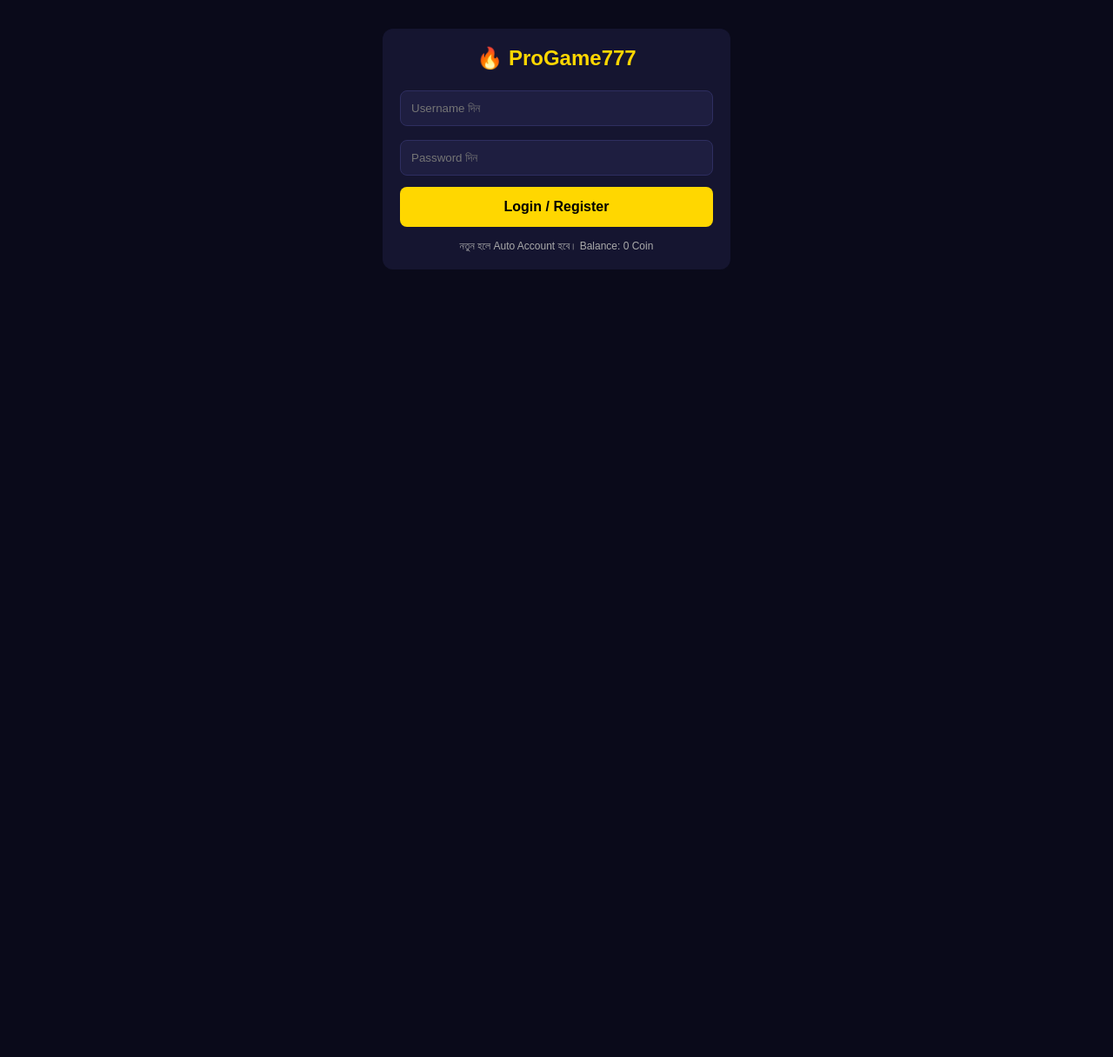
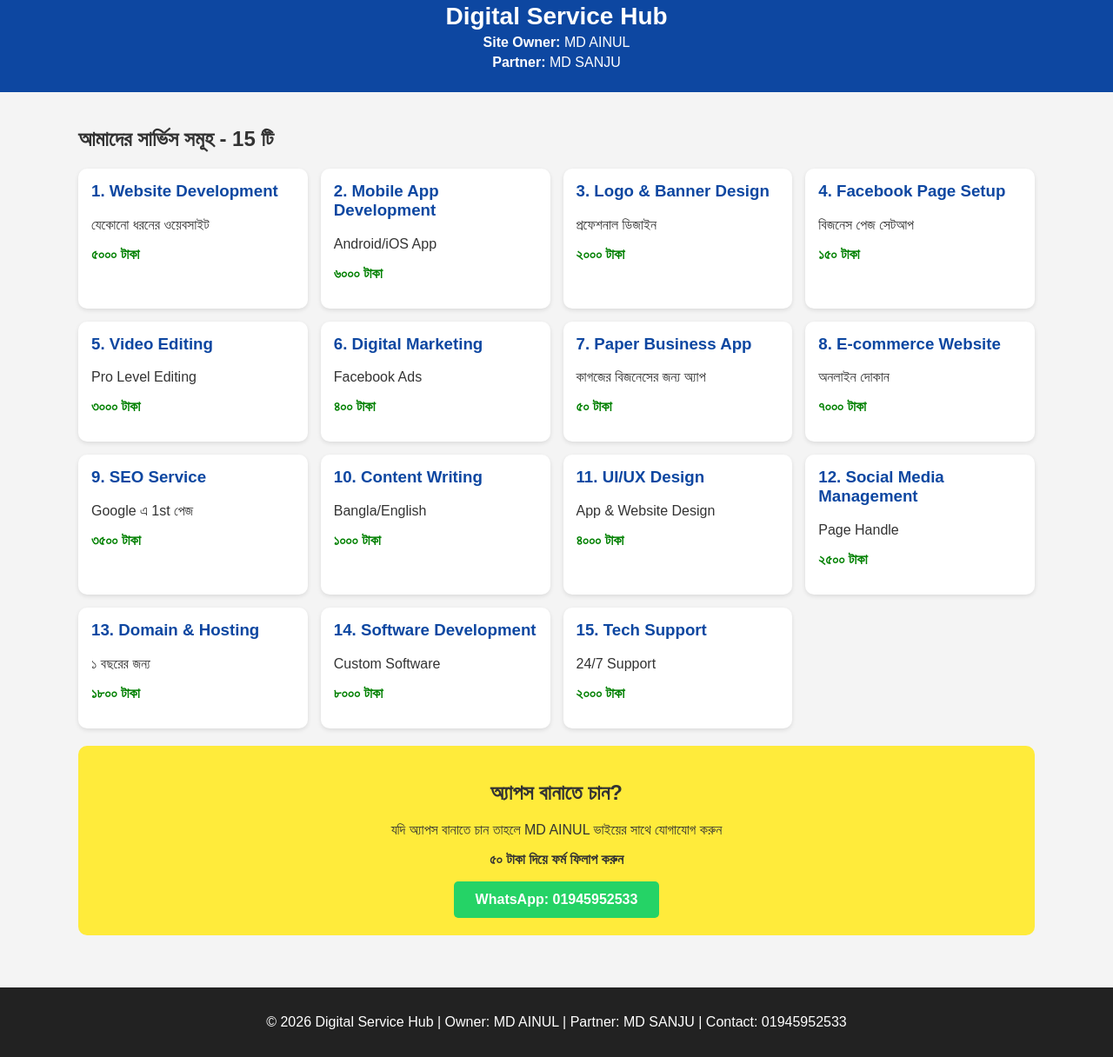
Before and after one commit to ainullahsoft1122/ainullahsoft1122.github.io, a plain HTML site: page index.html in a window 1280 px wide. Shown: the part 17-1233 px from the top of the page at 87% size. Before the commit the page ends 800 px from the top, so only its background shows below. Drawn offline with Linux system fonts and the light colour scheme.

Commit message:
Update index.html

```diff
--- a/index.html
+++ b/index.html
@@ -3,128 +3,61 @@
 <head>
 <meta charset="UTF-8">
 <meta name="viewport" content="width=device-width, initial-scale=1.0">
-<title>ProGame777</title>
+<title>Digital Service Hub</title>
 <style>
-* { margin:0; padding:0; box-sizing:border-box; font-family:Arial; }
-body { background:#0a0a1a; color:#fff; padding-bottom:70px; }
-.login-box { max-width:400px; margin:50px auto; background:#151530; padding:20px; border-radius:12px; }
-input { width:100%; padding:12px; background:#1e1e40; border:1px solid #2e2e60; border-radius:8px; color:#fff; margin:8px 0; }
-.btn { width:100%; padding:14px; border:none; border-radius:8px; font-weight:bold; font-size:16px; cursor:pointer; background:#FFD700; color:#000; margin:5px 0; }
-.header { background:#151530; padding:12px 15px; display:flex; justify-content:space-between; position:sticky; top:0; z-index:99; }
-.bal { background:#1e1e40; padding:8px 15px; border-radius:20px; color:#00ff88; font-weight:bold; }
-.container { padding:12px; max-width:700px; margin:auto; }
-.card { background:#151530; border-radius:12px; padding:15px; margin:12px 0; }
-.title { color:#FFD700; font-size:18px; margin-bottom:10px; font-weight:bold; }
-.num { background:#FFD700; color:#000; padding:12px; border-radius:8px; font-size:18px; font-weight:bold; text-align:center; margin:8px 0; }
-.game-grid { display:grid; grid-template-columns:repeat(3,1fr); gap:10px; }
-.game-box { background:#1e1e40; padding:15px; border-radius:10px; text-align:center; cursor:pointer; transition:0.2s; }
-.game-box:hover { background:#2e2e60; }
-.bottom-nav { position:fixed; bottom:0; left:0; right:0; background:#151530; display:flex; justify-content:space-around; padding:10px 0; border-top:1px solid #2e2e60; }
-.nav-btn { text-align:center; color:#888; font-size:11px; cursor:pointer; }
-.nav-btn.active { color:#FFD700; }
+  body{font-family:Arial; margin:0; background:#f4f4f4; color:#333;}
+  header{background:#0d47a1; color:white; text-align:center; padding:20px;}
+  header h1{margin:0; font-size:28px;}
+  header p{margin:5px 0;}
+  .container{max-width:1100px; margin:auto; padding:20px;}
+  .services{display:grid; grid-template-columns:repeat(auto-fit, minmax(250px, 1fr)); gap:15px;}
+  .card{background:white; padding:15px; border-radius:10px; box-shadow:0 2px 5px rgba(0,0,0,0.1);}
+  .card h3{color:#0d47a1; margin-top:0;}
+  .price{font-weight:bold; color:green;}
+  .deposit{background:#ffeb3b; padding:20px; border-radius:10px; text-align:center; margin:20px 0;}
+  .btn{background:#25D366; color:white; padding:12px 25px; border:none; border-radius:5px; cursor:pointer; font-size:16px; font-weight:bold;}
+  footer{background:#222; color:white; text-align:center; padding:15px; margin-top:20px;}
 </style>
 </head>
 <body>
 
-<!-- LOGIN / REGISTER PAGE -->
-<div id="loginPage" class="login-box">
-  <h2 style="text-align:center; color:#FFD700; margin-bottom:15px;">🔥 ProGame777</h2>
-  <input type="text" id="username" placeholder="Username দিন">
-  <input type="password" id="password" placeholder="Password দিন">
-  <button class="btn" onclick="login()">Login / Register</button>
-  <p style="font-size:12px; color:#aaa; text-align:center; margin-top:10px;">নতুন হলে Auto Account হবে। Balance: 0 Coin</p>
-</div>
-
-<!-- MAIN APP -->
-<div id="app" style="display:none;">
-<div class="header">
-  <div style="color:#FFD700; font-size:18px;">🔥 ProGame777</div>
-  <div class="bal">🪙 <span id="bal">0</span></div>
-</div>
+<header>
+  <h1>Digital Service Hub</h1>
+  <p><b>Site Owner:</b> MD AINUL</p>
+  <p><b>Partner:</b> MD SANJU</p>
+</header>
 
 <div class="container">
-  <!-- HOME / ALL GAMES -->
-  <div id="home" class="card">
-    <div class="title">🎮 All Games</div>
-    <div class="game-grid" id="gameGrid"></div>
+  <h2>আমাদের সার্ভিস সমূহ - 15 টি</h2>
+  <div class="services">
+    <div class="card"><h3>1. Website Development</h3><p>যেকোনো ধরনের ওয়েবসাইট</p><p class="price">৫০০০ টাকা</p></div>
+    <div class="card"><h3>2. Mobile App Development</h3><p>Android/iOS App</p><p class="price">৬০০০ টাকা</p></div>
+    <div class="card"><h3>3. Logo & Banner Design</h3><p>প্রফেশনাল ডিজাইন</p><p class="price">২০০০ টাকা</p></div>
+    <div class="card"><h3>4. Facebook Page Setup</h3><p>বিজনেস পেজ সেটআপ</p><p class="price">১৫০ টাকা</p></div>
+    <div class="card"><h3>5. Video Editing</h3><p>Pro Level Editing</p><p class="price">৩০০০ টাকা</p></div>
+    <div class="card"><h3>6. Digital Marketing</h3><p>Facebook Ads</p><p class="price">৪০০ টাকা</p></div>
+    <div class="card"><h3>7. Paper Business App</h3><p>কাগজের বিজনেসের জন্য অ্যাপ</p><p class="price">৫০ টাকা</p></div>
+    <div class="card"><h3>8. E-commerce Website</h3><p>অনলাইন দোকান</p><p class="price">৭০০০ টাকা</p></div>
+    <div class="card"><h3>9. SEO Service</h3><p>Google এ 1st পেজ</p><p class="price">৩৫০০ টাকা</p></div>
+    <div class="card"><h3>10. Content Writing</h3><p>Bangla/English</p><p class="price">১০০০ টাকা</p></div>
+    <div class="card"><h3>11. UI/UX Design</h3><p>App & Website Design</p><p class="price">৪০০০ টাকা</p></div>
+    <div class="card"><h3>12. Social Media Management</h3><p>Page Handle</p><p class="price">২৫০০ টাকা</p></div>
+    <div class="card"><h3>13. Domain & Hosting</h3><p>১ বছরের জন্য</p><p class="price">১৮০০ টাকা</p></div>
+    <div class="card"><h3>14. Software Development</h3><p>Custom Software</p><p class="price">৮০০০ টাকা</p></div>
+    <div class="card"><h3>15. Tech Support</h3><p>24/7 Support</p><p class="price">২০০০ টাকা</p></div>
   </div>
 
-  <!-- DEPOSIT -->
-  <div id="deposit" class="card" style="display:none;">
-    <div class="title">🪙 Deposit - Coin নিন</div>
-    <p>বিকাশ / নগদ / উপায়</p>
-    <div class="num">01713472942</div>
-    <p>রকেট</p>
-    <div class="num">01945952533</div>
-    <input type="number" id="dAmt" placeholder="কত Coin লাগবে">
-    <button class="btn" onclick="dep()">Deposit Request পাঠান</button>
-    <p style="font-size:12px; color:#aaa; margin-top:10px;">টাকা পাঠিয়ে আমাকে WhatsApp দিন। আমি Approve করলে Coin Add হবে</p>
-  </div>
-
-  <!-- ADMIN -->
-  <div id="admin" class="card" style="display:none; border:2px dashed #FFD700;">
-    <div class="title">👑 Admin Panel</div>
-    <input type="text" id="uName" placeholder="Username লিখুন">
-    <input type="number" id="aAmt" placeholder="Coin Amount">
-    <button class="btn" style="background:#00c851;" onclick="add()">+ Add Coin</button>
-    <button class="btn" style="background:#ff4444;" onclick="cut()">- Cut Coin</button>
+  <div class="deposit">
+    <h2>অ্যাপস বানাতে চান?</h2>
+    <p>যদি অ্যাপস বানাতে চান তাহলে MD AINUL ভাইয়ের সাথে যোগাযোগ করুন</p>
+    <p><b>৫০ টাকা দিয়ে ফর্ম ফিলাপ করুন</b></p>
+    <button class="btn" onclick="window.open('https://wa.me/8801945952533')">WhatsApp: 01945952533</button>
   </div>
 </div>
 
-<div class="bottom-nav">
-  <div class="nav-btn active" onclick="tab('home')">🎮<br>Games</div>
-  <div class="nav-btn" onclick="tab('deposit')">🪙<br>Deposit</div>
-  <div class="nav-btn" onclick="admin()">👑<br>Admin</div>
-</div>
-</div>
-
-<script>
-let currentUser = ''; let bal = 0;
-let users = JSON.parse(localStorage.getItem('users')) || {};
-
-// r777 এর মতো 15টা গেম
-const allGames = [
-{name:"Aviator", icon:"✈️"}, {name:"Crash", icon:"💥"}, {name:"Mines", icon:"💣"},
-{name:"Plinko", icon:"🔮"}, {name:"Dice", icon:"🎲"}, {name:"Roulette", icon:"🎰"},
-{name:"Dragon Tiger", icon:"🐉"}, {name:"Color Game", icon:"🎨"}, {name:"Coin Flip", icon:"🪙"},
-{name:"Ludo", icon:"🎯"}, {name:"Slots", icon:"🍒"}, {name:"Poker", icon:"♠️"},
-{name:"Baccarat", icon:"🃏"}, {name:"Blackjack", icon:"♣️"}, {name:"Wheel", icon:"🎡"}
-];
-
-function login(){
-  let u=document.getElementById('username').value; let p=document.getElementById('password').value;
-  if(u==''||p==''){alert('Username Password দিন');return;}
-  if(!users[u]){ users[u]={pass:p,bal:0}; alert('নতুন Account তৈরি হলো!'); }
-  if(users[u].pass!=p){alert('Password ভুল');return;}
-  currentUser=u; bal=users[u].bal;
-  document.getElementById('loginPage').style.display='none';
-  document.getElementById('app').style.display='block';
-  loadGames(); upd();
-}
-
-function save(){ users[currentUser].bal=bal; localStorage.setItem('users',JSON.stringify(users)); }
-function upd(){ document.getElementById('bal').innerText=bal; save(); }
-function tab(id){ document.querySelectorAll('.card').forEach(c=>c.style.display='none'); document.getElementById(id).style.display='block'; document.querySelectorAll('.nav-btn').forEach(b=>b.classList.remove('active')); event.currentTarget.classList.add('active'); }
-function admin(){ tab('admin'); }
-
-function dep(){
-  let a=parseFloat(document.getElementById('dAmt').value);
-  if(a>0){ alert(a+' Coin Request Sent!\\n\\n01713472942 এ টাকা পাঠিয়ে আমাকে কল দিন'); document.getElementById('dAmt').value=''; }
-}
-
-function add(){
-  let u=document.getElementById('uName').value; let a=parseFloat(document.getElementById('aAmt').value);
-  if(users[u]){ users[u].bal+=a; alert(u+' কে '+a+' Coin দেওয়া হলো'); if(u==currentUser){bal=users[u].bal; upd();} }
-  else{alert('User পাওয়া যায়নি')}
-}
-function cut(){ let u=document.getElementById('uName').value; let a=parseFloat(document.getElementById('aAmt').value); if(users[u]&&users[u].bal>=a){ users[u].bal-=a; alert(u+' থেকে '+a+' Coin কাটা হলো'); if(u==currentUser){bal=users[u].bal; upd();} } }
-
-function loadGames(){
-  let g='';
-  allGames.forEach(x=>g+=`<div class="game-box" onclick="alert('${x.name}\\n\\nএটা Demo Game\\nCoin Add করে খেলুন')"><div style="font-size:30px">${x.icon}</div>${x.name}</div>`);
-  document.getElementById('gameGrid').innerHTML=g;
-}
-</script>
+<footer>
+  <p>© 2026 Digital Service Hub | Owner: MD AINUL | Partner: MD SANJU | Contact: 01945952533</p>
+</footer>
 
 </body>
 </html>
```
